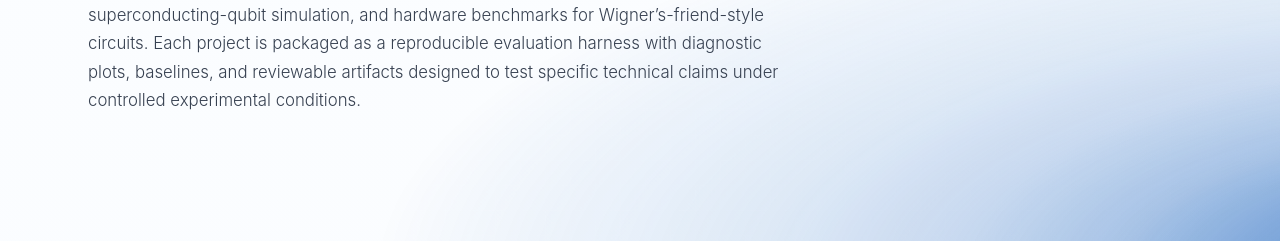
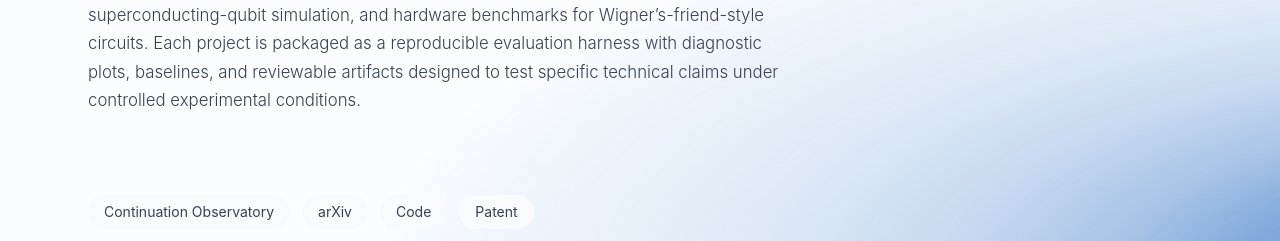
Before and after one commit to christopher-altman/christopher-altman.github.io, a website: page index.html in a window 1280 px wide. Shown: the part 705-946 px from the top of the page. Drawn offline with Linux system fonts and the light colour scheme.

Commit message:
Added hero section links to Continuation Observatory, arXiv, patent

```diff
--- a/index.html
+++ b/index.html
@@ -224,6 +224,16 @@
     </div>
   </div>
 </section>
+  <section class="hero-links-section" aria-label="Primary research links">
+    <div class="container">
+      <div class="hero-link-actions reveal" data-delay="900">
+        <a class="hero-link-button" href="https://continuationobservatory.org/" target="_blank" rel="noopener noreferrer">Continuation Observatory</a>
+        <a class="hero-link-button" href="https://arxiv.org/abs/2603.11382" target="_blank" rel="noopener noreferrer">arXiv</a>
+        <a class="hero-link-button" href="https://github.com/christopher-altman/persistence-signal-detector" target="_blank" rel="noopener noreferrer">Code</a>
+        <a class="hero-link-button" href="https://continuationobservatory.org/ucip/patent/" target="_blank" rel="noopener noreferrer">Patent</a>
+      </div>
+    </div>
+  </section>
   <!-- Collaborations -->
   <section class="collab-section" id="collaborations">
     <div class="container">
--- a/styles.css
+++ b/styles.css
@@ -410,6 +410,43 @@ letter-spacing: 0.05em;
   }
 }
 
+.hero-links-section {
+  padding: 0 0 2rem;
+  background: transparent;
+}
+
+main > section.hero-links-section {
+  background: transparent;
+}
+
+.hero-link-actions {
+  display: flex;
+  flex-wrap: wrap;
+  gap: 0.75rem;
+  align-items: center;
+}
+
+.hero-link-button {
+  display: inline-flex;
+  align-items: center;
+  min-height: 2.125rem;
+  padding: 0.5rem 1rem;
+  border: none;
+  border-radius: 9999px;
+  color: var(--color-text);
+  background: var(--color-bg-alt);
+  font-size: 0.875rem;
+  line-height: 1;
+  text-decoration: none;
+  transition: all 0.2s ease;
+}
+
+.hero-link-button:hover {
+  color: var(--color-accent);
+  background: rgba(37, 99, 235, 0.1);
+  text-decoration: none;
+}
+
 /* Stats Section */
 .stats-section {
   background: var(--color-bg-alt);
@@ -1336,16 +1373,23 @@ box-shadow: 0 10px 25px rgba(0, 0, 0, 0.06);
   box-shadow: 0 0 0 3px var(--focus-ring-shadow), inset 0 1px 0 rgba(255, 255, 255, 0.08);
 }
 
+:root[data-theme="dark"] .hero-link-button,
 :root[data-theme="dark"] .method-chip,
 :root[data-theme="dark"] .tag-filter {
   background: rgba(15, 26, 44, 0.56);
   box-shadow: inset 0 0 0 1px var(--glass-border), inset 0 1px 0 rgba(255, 255, 255, 0.08);
 }
 
+:root[data-theme="dark"] .hero-link-button:hover,
 :root[data-theme="dark"] .method-chip:hover,
 :root[data-theme="dark"] .tag-filter:hover,
 :root[data-theme="dark"] .view-btn[aria-pressed="true"] {
   background: var(--glass-surface-hover);
+}
+
+:root[data-theme="dark"] .hero-link-button:hover {
+  color: #EAF4FF;
+  background: rgba(37, 88, 150, 0.54);
 }
 
 :root[data-theme="dark"] .method-chip.active,
```
